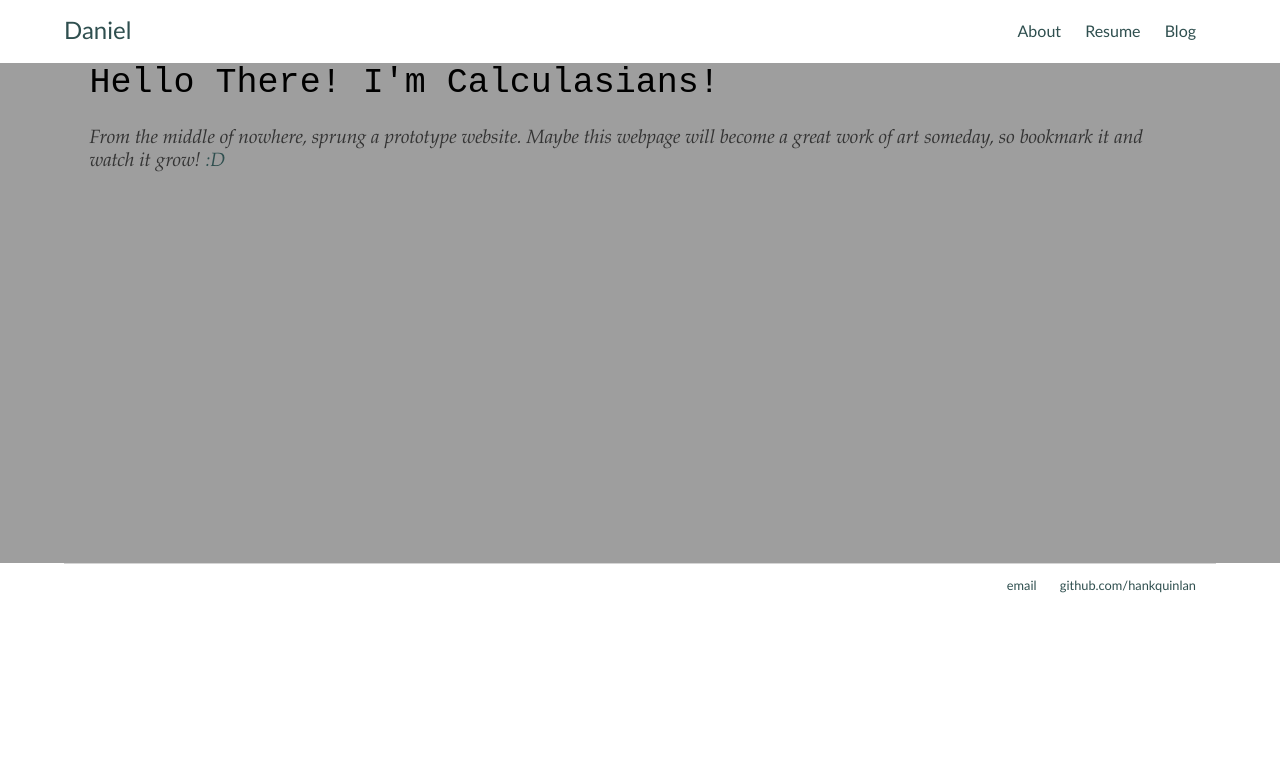
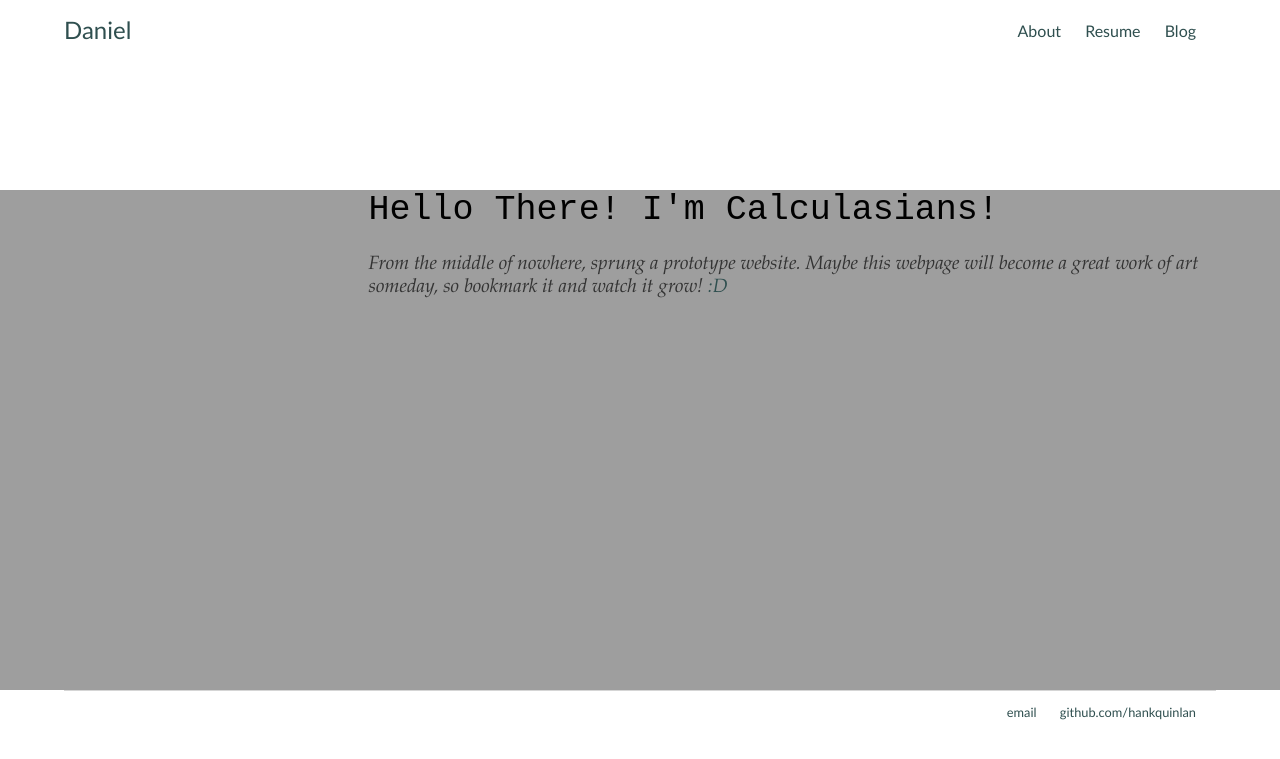
Before and after one commit to Calculasians/calculasians.github.io, a Jekyll site: the page built from index.html, in a window 1280 px wide. Shown: the top 759 px of the page. Built offline with Jekyll 4.4.1, drawn with Linux system fonts in a browser that asks for light colours.

Commit message:
Update main.css

```diff
--- a/css/main.css
+++ b/css/main.css
@@ -74,6 +74,11 @@ h1 {
     box-sizing: border-box;
 }
 
+.cover-page-text {
+    margin-top: 150px;
+    margin-left: 300px;
+}
+
 .sub-header {
     font-family:'Palatino', 'Garamond', serif;
     font-style: italic;
```
